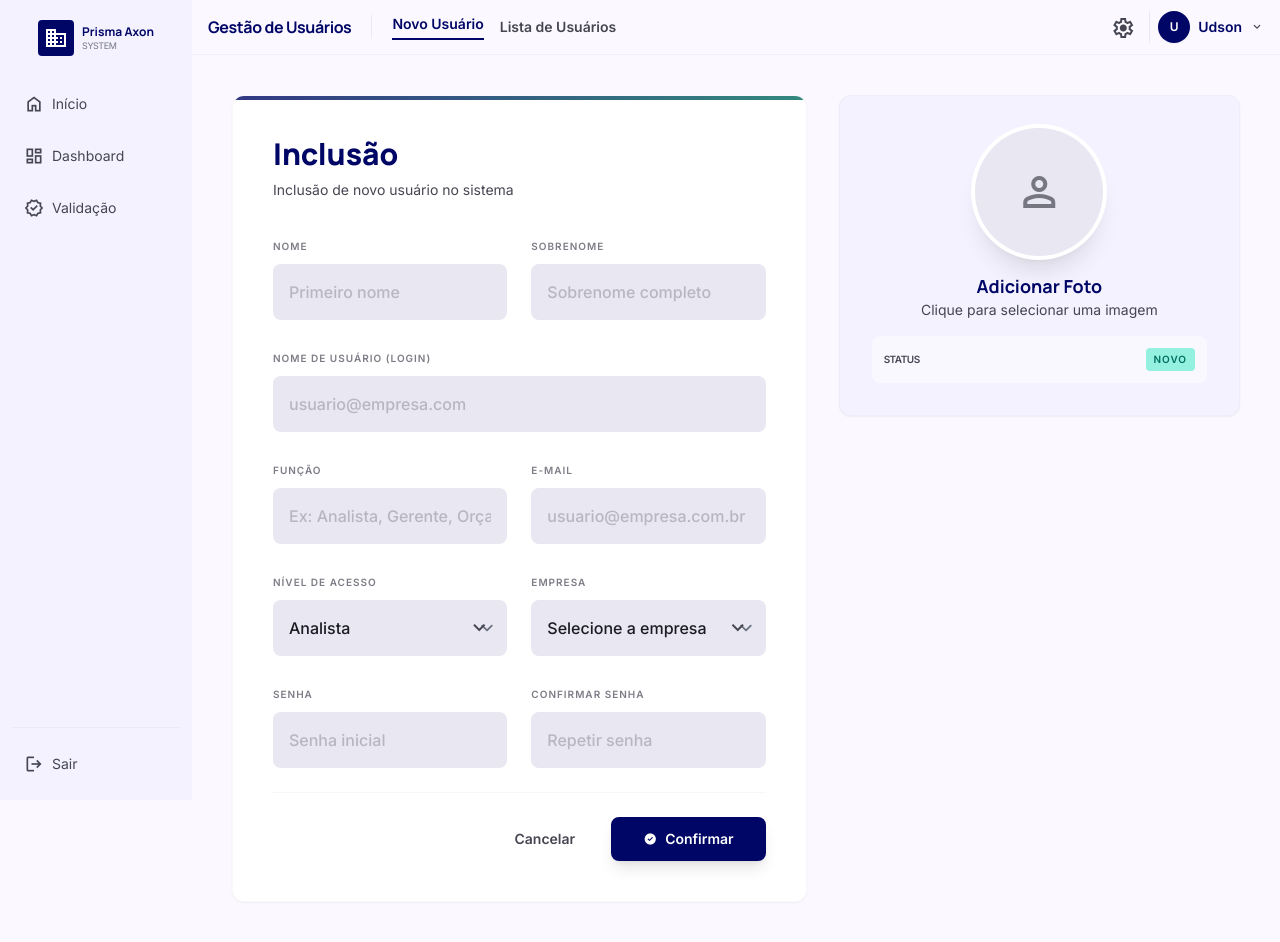
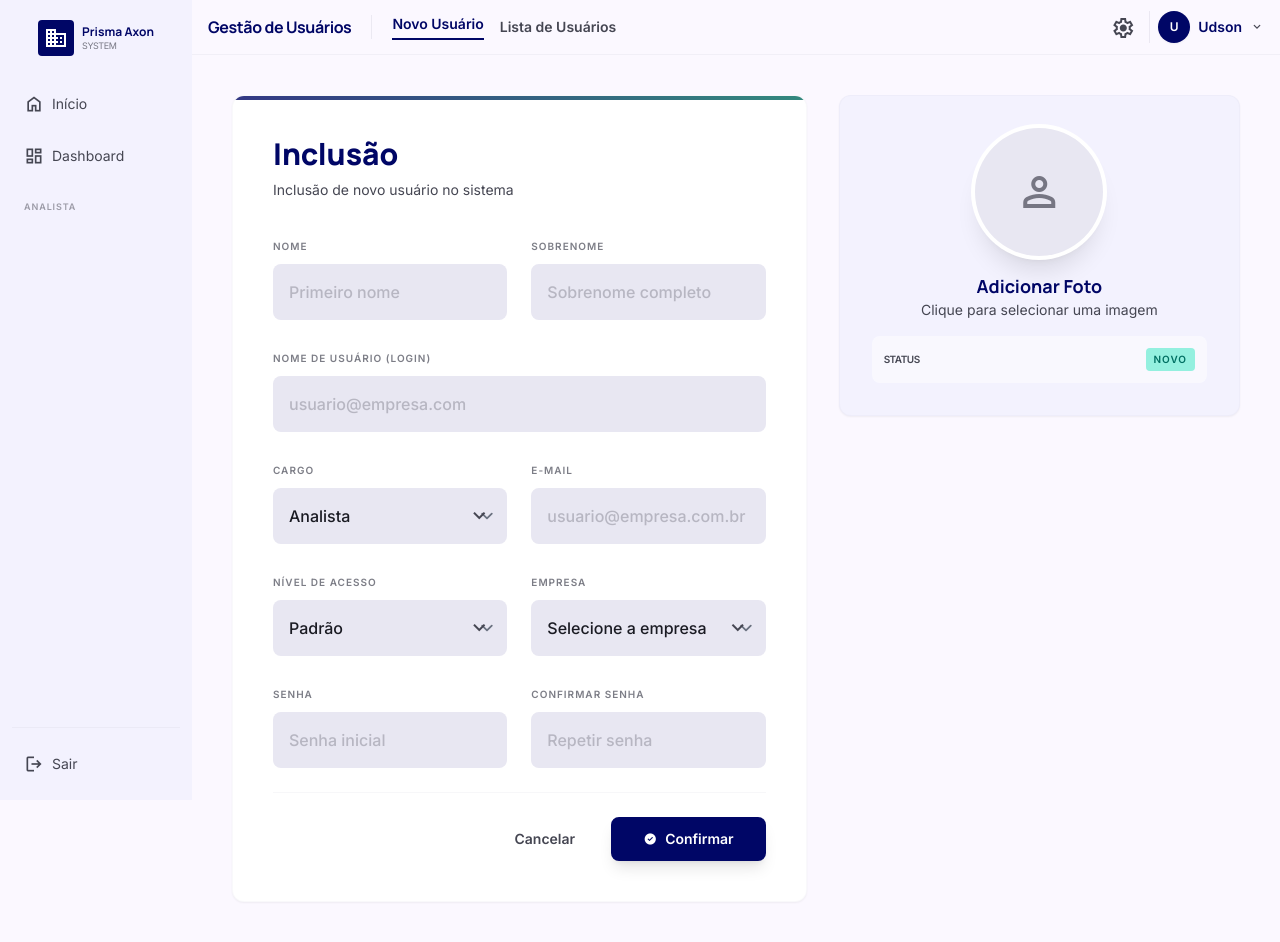
Before and after one commit to Udsonb/PrimaAxon_Web, a Django app: page /gestao/usuarios/novo/ in a window 1280 px wide. Shown: the top 942 px of the page. Run offline with Django 5.2, Linux system fonts and the light colour scheme; a user stored in the database is signed in; data comes from the database, SQL or seed files in the repository; some libraries are stand-ins or nearby versions.

Commit message:
feat: sistema de cargos e permissões por cargo
Adiciona campo 'cargo' ao modelo Perfil com 10 opções (Diretor Geral,
Diretor de Setor, Gerente Pré-Vendas, Supervisor, Gerente Comercial,
Executivo, Analista, Gerente de Compras, Comprador, Orçamentista).

- Helpers: get_cargo(), tem_acesso(), cargo_required(), dash_url_para_cargo()
- context_processor expõe user_cargo, is_diretoria, is_gerencia, is_compras,
  is_analista, is_comercial, can_admin para todos os templates
- Sidebar mostra link de Dashboard direcionado ao dash correto por cargo
- Validação só aparece para diretoria, gerência e compras
- Menu de administração (engrenagem) oculto para não-diretores
- Dash views redirecionam automaticamente para o dash correto por cargo
- Formulário de usuário substitui campo funcao livre por dropdown de cargo

Co-Authored-By: Claude Sonnet 4.6 <noreply@anthropic.com>

```diff
--- a/core/context_processors.py
+++ b/core/context_processors.py
@@ -5,6 +5,8 @@ def empresa_context(request):
     empresa_logo_url = None
     empresa_nome = None
     user_foto_url = None
+    user_cargo = 'analista'
+    user_cargo_display = 'Analista'
 
     try:
         empresa_id = request.session.get('empresa_id')
@@ -21,13 +23,31 @@ def empresa_context(request):
             perfil = Perfil.objects.get(user=request.user)
             if perfil.foto:
                 user_foto_url = perfil.foto.url
+            user_cargo = perfil.cargo or 'analista'
+            user_cargo_display = perfil.get_cargo_display()
     except Perfil.DoesNotExist:
         pass
     except Exception:
         pass
 
+    # Grupos pré-calculados para uso direto nos templates
+    is_diretoria  = user_cargo in {'diretor_geral', 'diretor_setor'}
+    is_gerencia   = user_cargo in {'gerente_pre_vendas', 'supervisor'}
+    is_compras    = user_cargo in {'gerente_compras', 'comprador', 'orcamentista'}
+    is_analista   = user_cargo == 'analista'
+    is_comercial  = user_cargo in {'gerente_comercial', 'executivo'}
+    can_admin     = is_diretoria  # acesso a gestão de usuários/empresas/programa
+
     return {
-        'empresa_logo_url': empresa_logo_url,
-        'empresa_nome': empresa_nome,
-        'user_foto_url': user_foto_url,
+        'empresa_logo_url':   empresa_logo_url,
+        'empresa_nome':       empresa_nome,
+        'user_foto_url':      user_foto_url,
+        'user_cargo':         user_cargo,
+        'user_cargo_display': user_cargo_display,
+        'is_diretoria':       is_diretoria,
+        'is_gerencia':        is_gerencia,
+        'is_compras':         is_compras,
+        'is_analista':        is_analista,
+        'is_comercial':       is_comercial,
+        'can_admin':          can_admin,
     }
--- a/core/views.py
+++ b/core/views.py
@@ -5,6 +5,51 @@ from django.contrib.auth.models import User
 from django.contrib.auth.decorators import login_required
 from django.db.models import Sum, Q
 from .models import Produto, Projeto, Empresa, Perfil, ItemProjeto, ItemMO
+from functools import wraps
+
+
+# ============================================================
+# HELPERS DE CARGO / PERMISSÃO
+# ============================================================
+
+# Grupos de cargo para controle de acesso
+CARGOS_DIRETORIA = {'diretor_geral', 'diretor_setor'}
+CARGOS_GERENCIA  = {'gerente_pre_vendas', 'supervisor'}
+CARGOS_COMPRAS   = {'gerente_compras', 'comprador', 'orcamentista'}
+CARGOS_ADMIN     = CARGOS_DIRETORIA  # quem pode gerir usuários/empresas/programa
+
+def get_cargo(user):
+    """Retorna o cargo do usuário ou 'analista' como fallback."""
+    try:
+        return user.perfil.cargo
+    except Exception:
+        return 'analista'
+
+def tem_acesso(user, *cargos_permitidos):
+    """True se o cargo do usuário estiver na lista de permitidos."""
+    return get_cargo(user) in set(cargos_permitidos)
+
+def cargo_required(*cargos_permitidos):
+    """Decorator que bloqueia acesso se cargo não estiver na lista."""
+    def decorator(view_func):
+        @wraps(view_func)
+        @login_required(login_url='/')
+        def wrapper(request, *args, **kwargs):
+            if get_cargo(request.user) not in set(cargos_permitidos):
+                messages.error(request, 'Você não tem permissão para acessar esta página.')
+                return redirect('inicio')
+            return view_func(request, *args, **kwargs)
+        return wrapper
+    return decorator
+
+def dash_url_para_cargo(cargo):
+    """Retorna a URL do dashboard adequado para o cargo."""
+    if cargo in CARGOS_COMPRAS:
+        return 'dash_orcamentista'
+    if cargo == 'analista':
+        return 'dash_analista'
+    # diretores, gerentes pré-vendas, supervisor, comercial, executivo
+    return 'dash_gerencial'
 
 
 FAIXAS_CATEGORIA = {
@@ -954,11 +999,11 @@ def cadastro_usuario(request):
                 user.is_staff = True
             user.save()
 
-            # Criar perfil com foto e função
+            # Criar perfil com foto, cargo e empresa
             empresa_id = request.POST.get('empresa', '')
             perfil = Perfil.objects.create(
                 user=user,
-                funcao=request.POST.get('funcao', ''),
+                cargo=request.POST.get('cargo', 'analista'),
                 empresa_id=int(empresa_id) if empresa_id else None,
             )
             if request.FILES.get('foto'):
@@ -987,9 +1032,9 @@ def editar_usuario(request, user_id):
 
         nivel = request.POST.get('nivel', 'analista')
         edit_user.is_superuser = (nivel == 'admin')
-        edit_user.is_staff = (nivel in ('admin', 'gerente', 'supervisor'))
-
-        perfil.funcao = request.POST.get('funcao', perfil.funcao)
+        edit_user.is_staff = (nivel in ('admin', 'supervisor'))
+
+        perfil.cargo = request.POST.get('cargo', perfil.cargo)
         empresa_id = request.POST.get('empresa', '')
         perfil.empresa_id = int(empresa_id) if empresa_id else None
 
@@ -1892,18 +1937,36 @@ def gestao_mo(request, projeto_id, aba):
 # ============================================================
 @login_required(login_url='/')
 def dash_gerencial(request):
+    cargo = get_cargo(request.user)
+    # Cargos sem acesso ao dash gerencial são redirecionados ao seu dash
+    if cargo in CARGOS_COMPRAS:
+        return redirect('dash_orcamentista')
+    if cargo == 'analista':
+        return redirect('dash_analista')
     return render(request, 'dash_Gerencial.html')
 
 @login_required(login_url='/')
 def dash_analista(request):
+    cargo = get_cargo(request.user)
+    if cargo in CARGOS_COMPRAS:
+        return redirect('dash_orcamentista')
+    if cargo not in {'analista'} | CARGOS_DIRETORIA | CARGOS_GERENCIA:
+        return redirect('dash_gerencial')
     return render(request, 'dash_analista.html')
 
 @login_required(login_url='/')
 def dash_orcamentista(request):
+    cargo = get_cargo(request.user)
+    if cargo not in CARGOS_COMPRAS | CARGOS_DIRETORIA | CARGOS_GERENCIA:
+        return redirect('dash_analista')
     return render(request, 'dash_orçamentista.html')
 
 @login_required(login_url='/')
 def validacao_orcamento(request):
+    cargo = get_cargo(request.user)
+    if cargo not in CARGOS_DIRETORIA | CARGOS_GERENCIA | CARGOS_COMPRAS:
+        messages.error(request, 'Você não tem permissão para acessar esta página.')
+        return redirect('inicio')
     return render(request, 'validacao_de_orcamento.html')
 
 
--- a/templates/base.html
+++ b/templates/base.html
@@ -48,15 +48,37 @@
         {% endif %}
     </div>
     <nav class="flex-1 space-y-1">
+        {# Início — todos #}
         <a href="{% url 'inicio' %}" class="flex items-center gap-2 px-3 py-2.5 {% if request.resolver_match.url_name == 'inicio' %}bg-white text-primary font-bold rounded shadow-sm{% else %}text-on-surface-variant hover:bg-surface-container-highest rounded{% endif %} transition-all">
             <span class="material-symbols-outlined text-xl">home</span><span class="text-sm">Início</span>
         </a>
-        <a href="{% url 'dash_gerencial' %}" class="flex items-center gap-2 px-3 py-2.5 {% if request.resolver_match.url_name in 'dash_gerencial,dash_analista,dash_orcamentista' %}bg-white text-primary font-bold rounded shadow-sm{% else %}text-on-surface-variant hover:bg-surface-container-highest rounded{% endif %} transition-all">
+
+        {# Dashboard — redireciona para o dash correto por cargo #}
+        {% if is_diretoria or is_gerencia or is_comercial %}
+        <a href="{% url 'dash_gerencial' %}" class="flex items-center gap-2 px-3 py-2.5 {% if request.resolver_match.url_name == 'dash_gerencial' %}bg-white text-primary font-bold rounded shadow-sm{% else %}text-on-surface-variant hover:bg-surface-container-highest rounded{% endif %} transition-all">
             <span class="material-symbols-outlined text-xl">dashboard</span><span class="text-sm">Dashboard</span>
         </a>
+        {% elif is_analista %}
+        <a href="{% url 'dash_analista' %}" class="flex items-center gap-2 px-3 py-2.5 {% if request.resolver_match.url_name == 'dash_analista' %}bg-white text-primary font-bold rounded shadow-sm{% else %}text-on-surface-variant hover:bg-surface-container-highest rounded{% endif %} transition-all">
+            <span class="material-symbols-outlined text-xl">dashboard</span><span class="text-sm">Dashboard</span>
+        </a>
+        {% elif is_compras %}
+        <a href="{% url 'dash_orcamentista' %}" class="flex items-center gap-2 px-3 py-2.5 {% if request.resolver_match.url_name == 'dash_orcamentista' %}bg-white text-primary font-bold rounded shadow-sm{% else %}text-on-surface-variant hover:bg-surface-container-highest rounded{% endif %} transition-all">
+            <span class="material-symbols-outlined text-xl">dashboard</span><span class="text-sm">Dashboard</span>
+        </a>
+        {% endif %}
+
+        {# Validação — gerência, supervisão e orçamentistas #}
+        {% if is_diretoria or is_gerencia or is_compras %}
         <a href="{% url 'validacao_orcamento' %}" class="flex items-center gap-2 px-3 py-2.5 {% if request.resolver_match.url_name == 'validacao_orcamento' %}bg-white text-primary font-bold rounded shadow-sm{% else %}text-on-surface-variant hover:bg-surface-container-highest rounded{% endif %} transition-all">
             <span class="material-symbols-outlined text-xl">verified</span><span class="text-sm">Validação</span>
         </a>
+        {% endif %}
+
+        {# Cargo badge #}
+        <div class="px-3 pt-2">
+            <span class="text-[9px] uppercase tracking-widest font-bold text-on-surface-variant/50">{{ user_cargo_display }}</span>
+        </div>
     </nav>
 
     <!-- Bloco extra para botões específicos de cada tela -->
@@ -84,6 +106,7 @@
                     <span class="material-symbols-outlined">settings</span>
                 </button>
                 <div class="dd hidden absolute right-0 top-full mt-2 w-56 bg-white rounded-xl shadow-xl border border-outline-variant/20 py-2 z-50">
+                    {% if can_admin %}
                     <a href="{% url 'gestao_usuarios' %}" class="flex items-center gap-3 px-4 py-3 text-sm text-on-surface hover:bg-surface-container-high transition-colors">
                         <span class="material-symbols-outlined text-primary text-xl">group</span>Gestão de Usuários
                     </a>
@@ -95,6 +118,9 @@
                     <button onclick="abrirGestaoPrograma()" class="w-full flex items-center gap-3 px-4 py-3 text-sm text-primary font-bold hover:bg-primary-fixed transition-colors">
                         <span class="material-symbols-outlined text-xl" style="font-variation-settings:'FILL' 1;">admin_panel_settings</span>Gestão do Programa
                     </button>
+                    {% endif %}
+                    {% else %}
+                    <div class="px-4 py-3 text-xs text-on-surface-variant">Sem opções administrativas</div>
                     {% endif %}
                 </div>
             </div>
--- a/templates/cadastro_usuario.html
+++ b/templates/cadastro_usuario.html
@@ -61,12 +61,25 @@
                             {% endif %}
                         </div>
 
-                        <!-- Função e E-mail -->
+                        <!-- Cargo e E-mail -->
                         <div class="grid grid-cols-1 md:grid-cols-2 gap-6">
                             <div class="space-y-2">
-                                <label class="text-[10px] font-bold uppercase tracking-widest text-on-surface-variant/70">Função</label>
-                                <input name="funcao" type="text" value="{{ perfil.funcao|default:'' }}" placeholder="Ex: Analista, Gerente, Orçamentista"
-                                       class="w-full bg-surface-container-high border-none px-4 py-4 rounded-lg focus:ring-2 focus:ring-primary/40 text-on-surface font-medium placeholder:text-on-surface-variant/30">
+                                <label class="text-[10px] font-bold uppercase tracking-widest text-on-surface-variant/70">Cargo</label>
+                                <div class="relative">
+                                    <select name="cargo" class="w-full bg-surface-container-high border-none px-4 py-4 rounded-lg focus:ring-2 focus:ring-primary/40 text-on-surface font-medium appearance-none cursor-pointer">
+                                        <option value="diretor_geral"      {% if perfil and perfil.cargo == 'diretor_geral' %}selected{% endif %}>Diretor Geral</option>
+                                        <option value="diretor_setor"      {% if perfil and perfil.cargo == 'diretor_setor' %}selected{% endif %}>Diretor de Setor</option>
+                                        <option value="gerente_pre_vendas" {% if perfil and perfil.cargo == 'gerente_pre_vendas' %}selected{% endif %}>Gerente Pré-Vendas</option>
+                                        <option value="supervisor"         {% if perfil and perfil.cargo == 'supervisor' %}selected{% endif %}>Supervisor</option>
+                                        <option value="gerente_comercial"  {% if perfil and perfil.cargo == 'gerente_comercial' %}selected{% endif %}>Gerente Comercial</option>
+                                        <option value="executivo"          {% if perfil and perfil.cargo == 'executivo' %}selected{% endif %}>Executivo</option>
+                                        <option value="analista"           {% if not perfil or perfil.cargo == 'analista' %}selected{% endif %}>Analista</option>
+                                        <option value="gerente_compras"    {% if perfil and perfil.cargo == 'gerente_compras' %}selected{% endif %}>Gerente de Compras</option>
+                                        <option value="comprador"          {% if perfil and perfil.cargo == 'comprador' %}selected{% endif %}>Comprador</option>
+                                        <option value="orcamentista"       {% if perfil and perfil.cargo == 'orcamentista' %}selected{% endif %}>Orçamentista</option>
+                                    </select>
+                                    <span class="material-symbols-outlined absolute right-4 top-1/2 -translate-y-1/2 pointer-events-none text-on-surface-variant">expand_more</span>
+                                </div>
                             </div>
                             <div class="space-y-2">
                                 <label class="text-[10px] font-bold uppercase tracking-widest text-on-surface-variant/70">E-mail</label>
@@ -81,9 +94,8 @@
                                 <label class="text-[10px] font-bold uppercase tracking-widest text-on-surface-variant/70">Nível de Acesso</label>
                                 <div class="relative">
                                     <select name="nivel" class="w-full bg-surface-container-high border-none px-4 py-4 rounded-lg focus:ring-2 focus:ring-primary/40 text-on-surface font-medium appearance-none cursor-pointer">
-                                        <option value="analista" {% if edit_user and not edit_user.is_staff %}selected{% endif %}>Analista</option>
-                                        <option value="supervisor">Supervisor</option>
-                                        <option value="gerente" {% if edit_user and edit_user.is_staff and not edit_user.is_superuser %}selected{% endif %}>Gerente</option>
+                                        <option value="analista" {% if edit_user and not edit_user.is_staff %}selected{% endif %}>Padrão</option>
+                                        <option value="supervisor" {% if edit_user and edit_user.is_staff and not edit_user.is_superuser %}selected{% endif %}>Staff</option>
                                         <option value="admin" {% if edit_user and edit_user.is_superuser %}selected{% endif %}>Administrador</option>
                                     </select>
                                     <span class="material-symbols-outlined absolute right-4 top-1/2 -translate-y-1/2 pointer-events-none text-on-surface-variant">expand_more</span>
```
Also changed, not shown: core/models.py (+14 -0 lines), core/migrations/0013_perfil_cargo.py (added).
